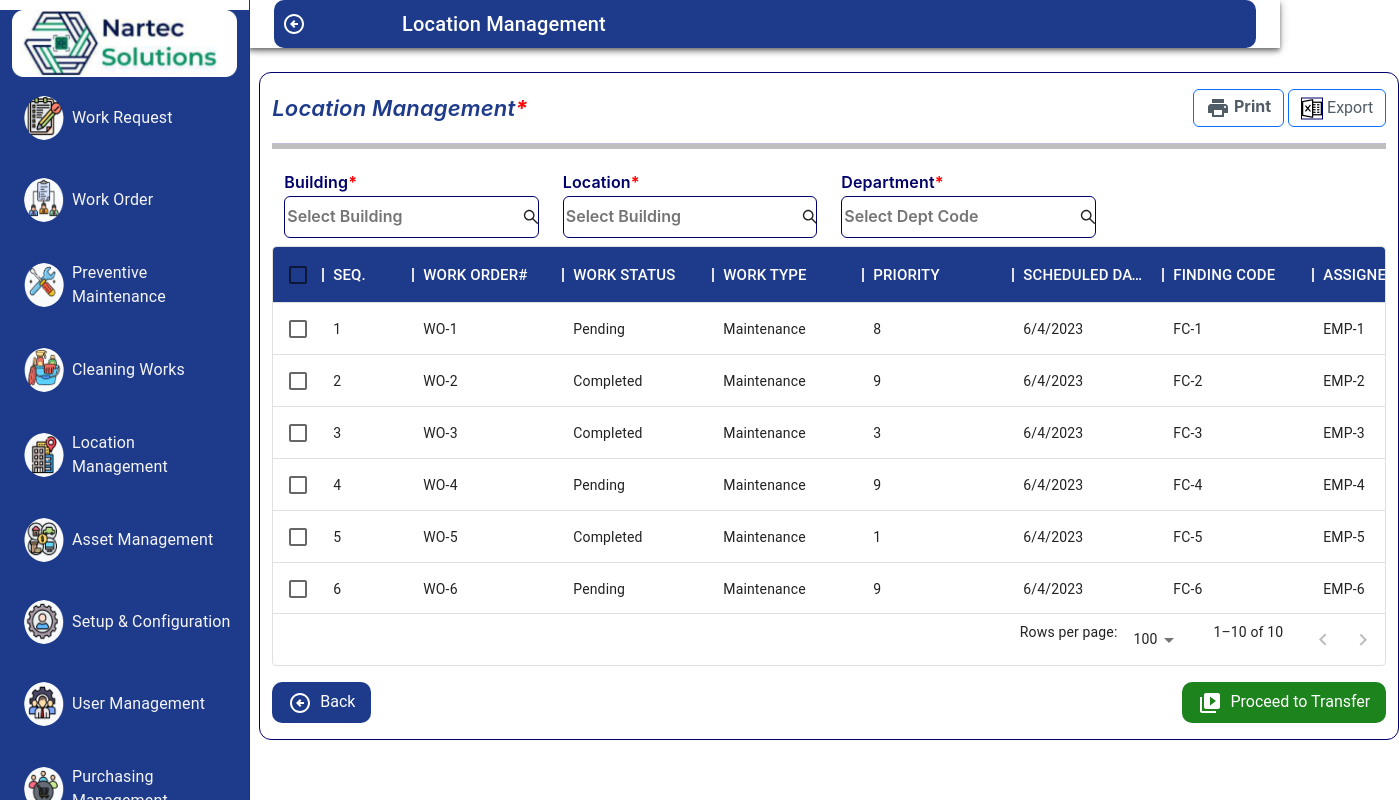
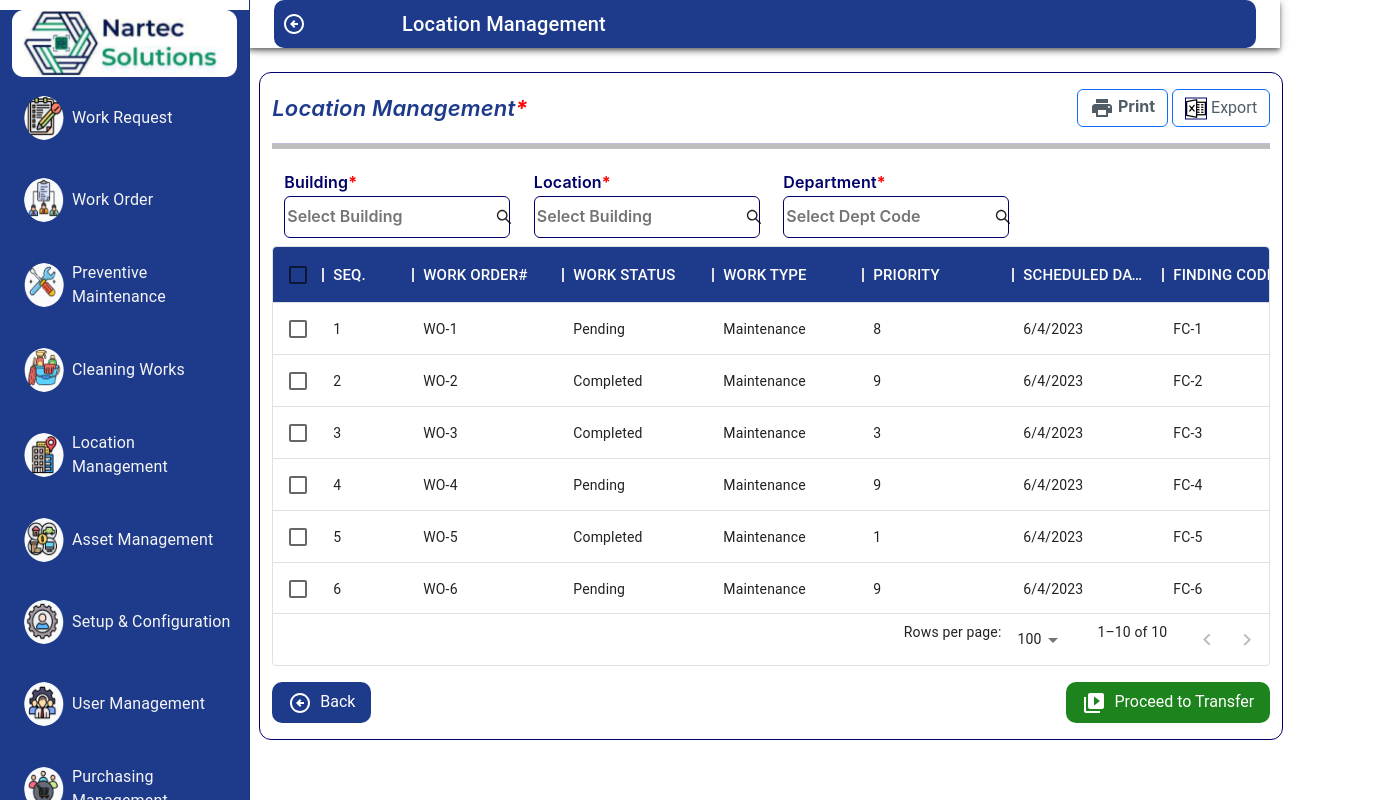
Before and after one commit to zakirya592/fmsFrontEnd, a React (Create React App) app: page /locationmanagement in a window 1280 px wide. Shown: the whole page, 1399 px wide, since content can reach past the window. Built offline with nearby package versions, Linux system fonts and the light colour scheme.

Commit message:
fixed the width

```diff
--- a/src/Pages/LocationManagement/locationmanagement.css
+++ b/src/Pages/LocationManagement/locationmanagement.css
@@ -90,6 +90,9 @@ line-height: 19px;
     color: white;
 font-size: 15px;
 }
+.topermaringpage{
+    width: 80vw;
+}
 .filter-group {
     display: inline-block;
     margin-right: 20px;
```
